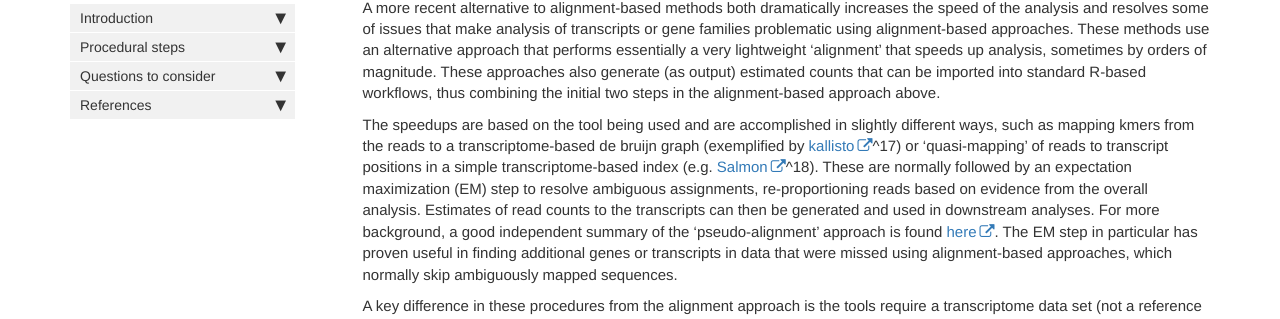
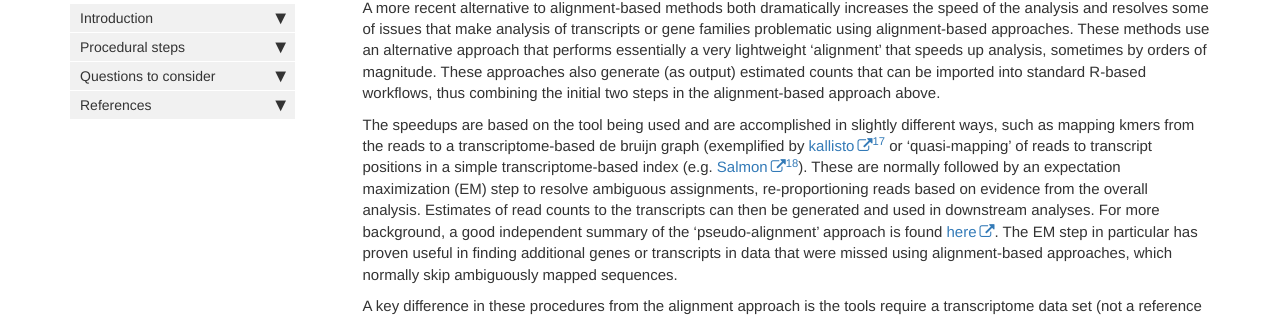
Before and after one commit to h3abionet/H3ABionet-SOPs, a Jekyll site: the page built from pages/genomics_analysis/RNA-Seq/RNA-Seq.md, in a window 1280 px wide and 900 px high, scrolled down 6220 px. Shown: the part 125-444 px from the top of the window. Built offline with Jekyll 4.4.1, drawn with Linux system fonts in a browser that asks for light colours; nearby versions of some CDN libraries; comment, search, counter and statistics services are not loaded; some of the changed text lies outside the part shown.

Commit message:
fixing a few last (?) footnote formatting

```diff
--- a/pages/genomics_analysis/RNA-Seq/RNA-Seq.md
+++ b/pages/genomics_analysis/RNA-Seq/RNA-Seq.md
@@ -151,7 +151,7 @@ Once the alignment is completed, the first step is to check how many reads align
 
 A more recent alternative to alignment-based methods both dramatically increases the speed of the analysis and resolves some of issues that make analysis of transcripts or gene families problematic using alignment-based approaches.  These methods use an alternative approach that performs essentially a very lightweight 'alignment' that speeds up analysis, sometimes by orders of magnitude.  These approaches also generate (as output) estimated counts that can be imported into standard R-based workflows, thus combining the initial two steps in the alignment-based approach above.
 
-The speedups are based on the tool being used and are accomplished in slightly different ways, such as mapping kmers from the reads to a transcriptome-based de bruijn graph (exemplified by [kallisto](https://pachterlab.github.io/kallisto/)^17) or 'quasi-mapping' of reads to transcript positions in a simple transcriptome-based index (e.g. [Salmon](https://combine-lab.github.io/salmon/)^18).  These are normally followed by an expectation maximization (EM) step to resolve ambiguous assignments, re-proportioning reads based on evidence from the overall analysis.  Estimates of read counts to the transcripts can then be generated and used in downstream analyses.  For more background, a good independent summary of the 'pseudo-alignment' approach is found [here](http://tinyheero.github.io/2015/09/02/pseudoalignments-kallisto.html).  The EM step in particular has proven useful in finding additional genes or transcripts in data that were missed using alignment-based approaches, which normally skip ambiguously mapped sequences.
+The speedups are based on the tool being used and are accomplished in slightly different ways, such as mapping kmers from the reads to a transcriptome-based de bruijn graph (exemplified by [kallisto](https://pachterlab.github.io/kallisto/)[^17] or 'quasi-mapping' of reads to transcript positions in a simple transcriptome-based index (e.g. [Salmon](https://combine-lab.github.io/salmon/)[^18]).  These are normally followed by an expectation maximization (EM) step to resolve ambiguous assignments, re-proportioning reads based on evidence from the overall analysis.  Estimates of read counts to the transcripts can then be generated and used in downstream analyses.  For more background, a good independent summary of the 'pseudo-alignment' approach is found [here](http://tinyheero.github.io/2015/09/02/pseudoalignments-kallisto.html).  The EM step in particular has proven useful in finding additional genes or transcripts in data that were missed using alignment-based approaches, which normally skip ambiguously mapped sequences.
 
 A key difference in these procedures from the alignment approach is the tools require a transcriptome data set (not a reference genome).  This may be a problem if your reference genome annotation isn't of reasonably high quality, for instance if the transcripts described aren't well-annotated or incomplete.  However, these tools are of great use for well-characterized genomes such as human and mouse, and can also be used with transcriptome assemblies.
 
@@ -286,7 +286,7 @@ Apart from FASTQC, other standard QC metrics that rely on an alignment are not a
 
 #### _Step 3.1: QC and outlier/batch detection_ {#step-3-1-qc-and-outlier-batch-detection}
 
-Alignment-based counts can normally be imported directly into R/Bioconductor[^28] , but estimated counts generated using Protocol 2 above will require importing using the _[tximport](https://bioconductor.org/packages/release/bioc/html/tximport.html)_^29 Bioconductor library.  This can also be used to summarize transcript-level information to gene counts.
+Alignment-based counts can normally be imported directly into R/Bioconductor[^28] , but estimated counts generated using Protocol 2 above will require importing using the _[tximport](https://bioconductor.org/packages/release/bioc/html/tximport.html)_[^29] Bioconductor library.  This can also be used to summarize transcript-level information to gene counts.
 
 As mentioned above, estimated transcript-level counts can be used in standard differential gene expression analyses steps, but these should be imported using tools like _[tximport](https://bioconductor.org/packages/release/bioc/html/tximport.html)_[^29] (for R/Bioconductor).   We also recommend using these tools to sum transcript-level information to gene-level counts for initial analyses.
 
```
Also changed, not shown: other parts of pages/genomics_analysis/RNA-Seq/RNA-Seq.md (+8 -4 lines).
